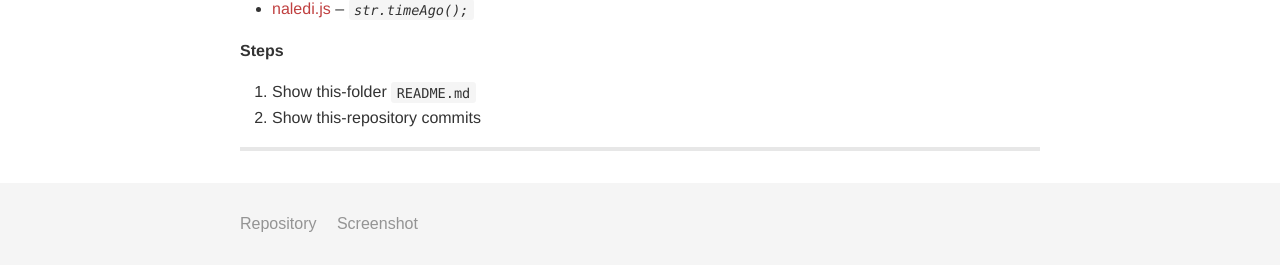
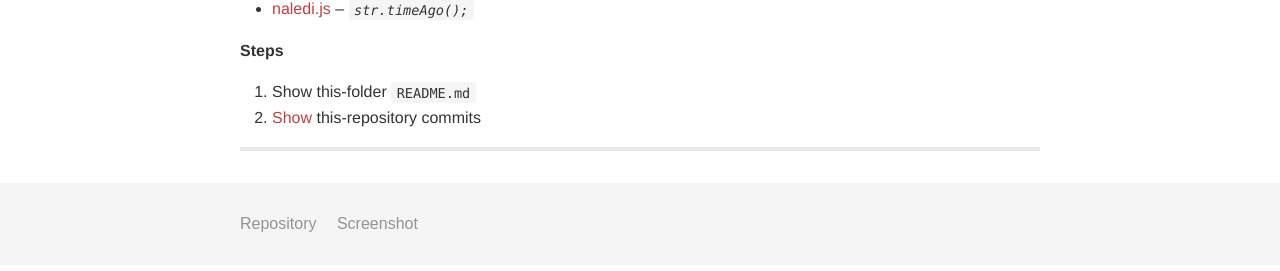
Before and after one commit to petrosh/domtools, a Jekyll site: the page built from pages/G/index.md, in a window 1280 px wide. Shown: the part 238-509 px from the top of the page. Built offline with Jekyll 4.4.1, drawn with Linux system fonts in a browser that asks for light colours; part of the change alters nothing that is shown.

Commit message:
Fix last anchor link

```diff
--- a/pages/G/index.md
+++ b/pages/G/index.md
@@ -17,6 +17,6 @@ js:
 **Steps**
 
 1. Show this-folder `README.md`
-1. Show this-repository commits
+1. [Show](#repository-commits) this-repository commits
 
 ---
```
